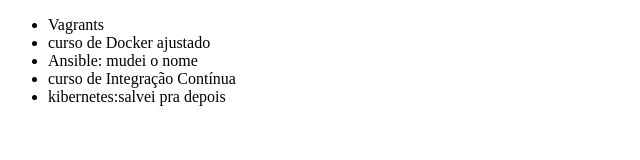
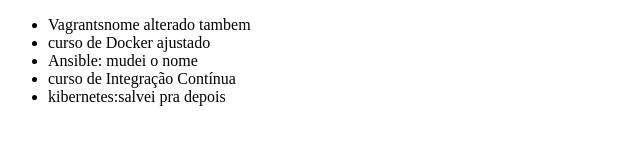
Before and after one commit to jefferjk/AluraGit, a plain HTML site: page index.html in a window 1280 px wide. Shown: the whole page, without its empty margins (0-640 px from the left). Drawn offline with Linux system fonts and the light colour scheme.

Commit message:
todos titulos alterados

```diff
--- a/index.html
+++ b/index.html
@@ -7,7 +7,7 @@
 </head>
 <body>
     <ul>
-        <li>Vagrants</li>
+        <li>Vagrantsnome alterado tambem</li>
         <li>curso de Docker ajustado</li>
         <li>Ansible: mudei o nome</li>
         <li>curso de Integração Contínua </li>
```
